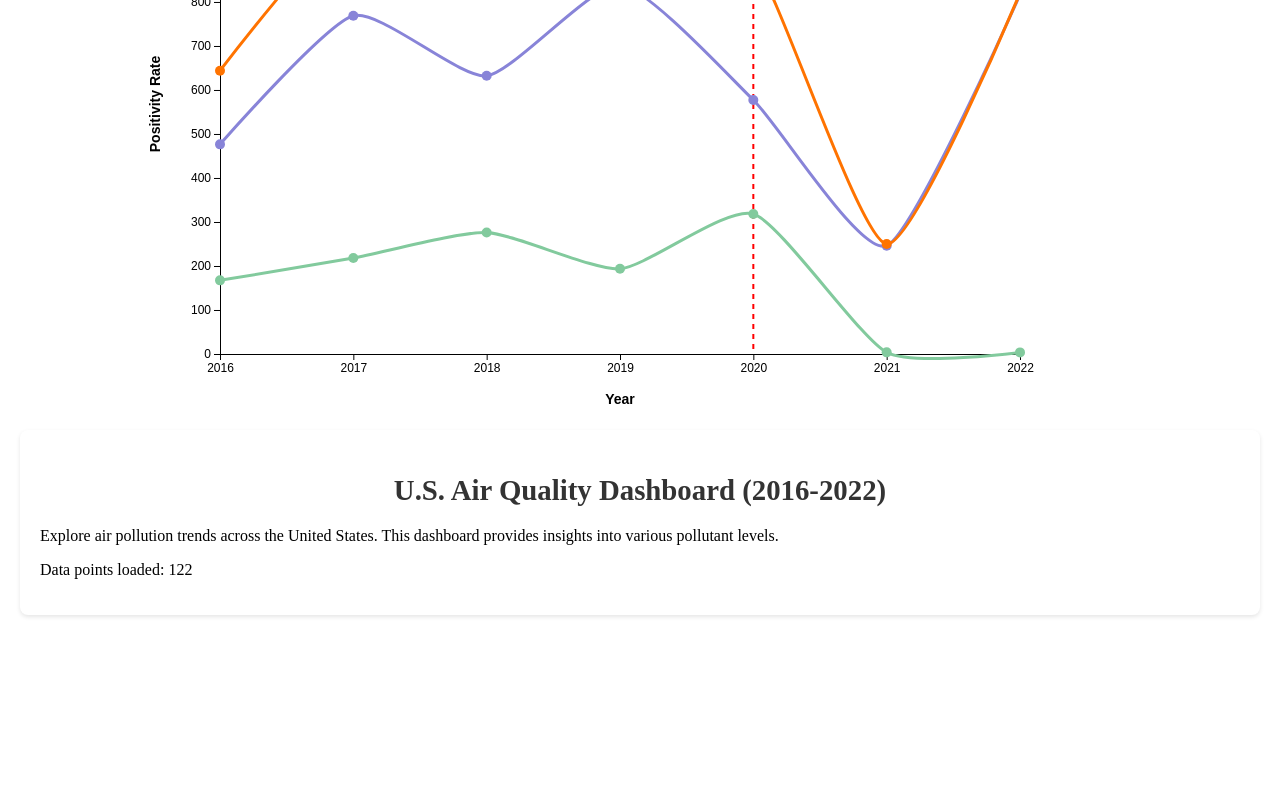
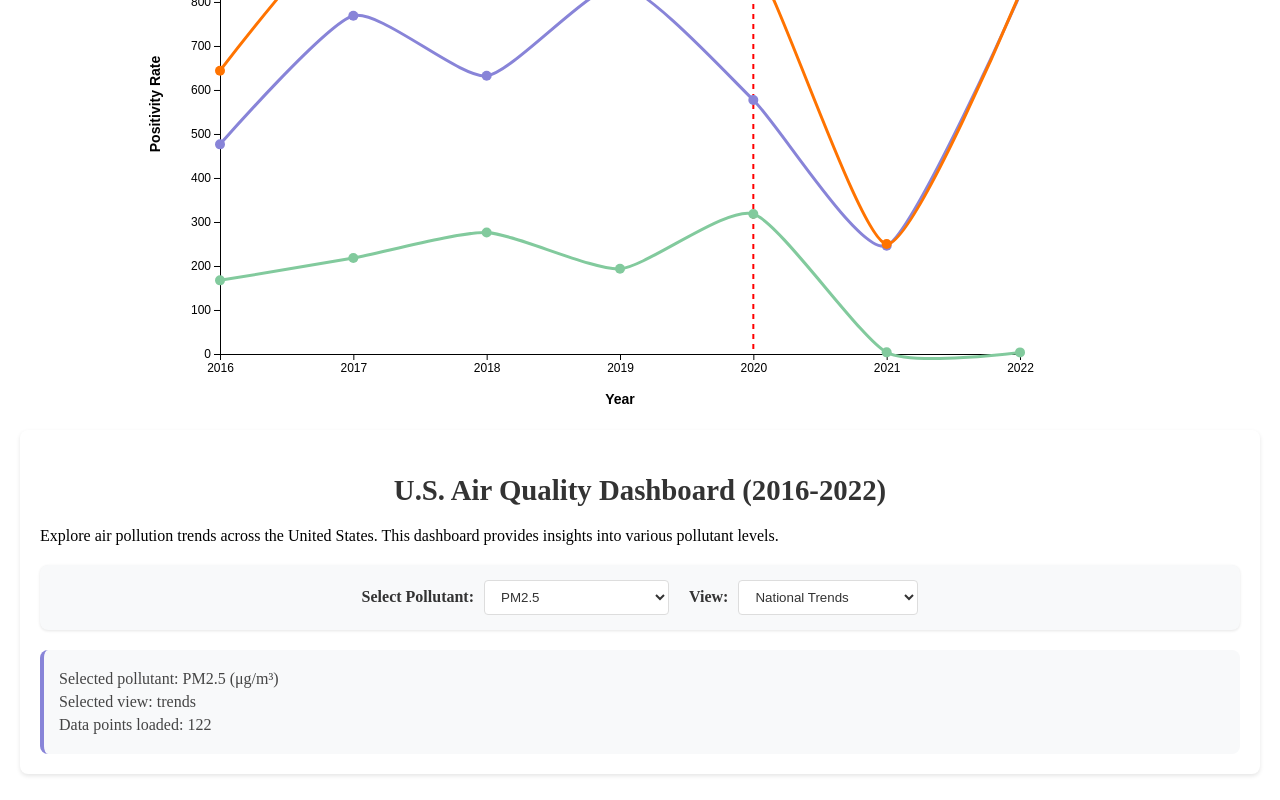
Before and after one commit to Anthony-Quispilaya/Data_Visualization, a React (Create React App) app: page / in a window 1280 px wide. Shown: the part 277-1077 px from the top of the page. Before the commit the page ends 918 px from the top, so only its background shows below. Built offline with nearby package versions, Linux system fonts and the light colour scheme; the HTML template or start-up script is replaced by a standard one.

Commit message:
Add dropdown controls for pollutant selection and view options in AirQualityDashboard

```diff
--- a/src/AirQuality/AirQualityDashboard.css
+++ b/src/AirQuality/AirQualityDashboard.css
@@ -22,3 +22,50 @@
   font-size: 1.2rem;
   color: #666;
 }
+
+/* Controls Container */
+.controls-container {
+  display: flex;
+  flex-wrap: wrap;
+  justify-content: center;
+  gap: 20px;
+  margin: 20px 0;
+  padding: 15px;
+  background-color: #f8f9fa;
+  border-radius: 8px;
+  box-shadow: 0 1px 3px rgba(0, 0, 0, 0.1);
+}
+
+.control-group {
+  display: flex;
+  align-items: center;
+}
+
+.control-group label {
+  margin-right: 10px;
+  font-weight: 600;
+  color: #333;
+}
+
+.control-group select {
+  padding: 8px 12px;
+  border: 1px solid #ddd;
+  border-radius: 4px;
+  background-color: white;
+  color: #333;
+  min-width: 180px;
+}
+
+/* Data Display */
+.data-display {
+  margin-top: 20px;
+  padding: 15px;
+  background-color: #f8f9fa;
+  border-radius: 8px;
+  border-left: 4px solid #8884d8;
+}
+
+.data-display p {
+  margin: 5px 0;
+  color: #444;
+}
--- a/src/AirQuality/AirQualityDashboard.jsx
+++ b/src/AirQuality/AirQualityDashboard.jsx
@@ -5,6 +5,26 @@ import './AirQualityDashboard.css';
 const AirQualityDashboard = () => {
   const [data, setData] = useState([]);
   const [loading, setLoading] = useState(true);
+  const [selectedPollutant, setSelectedPollutant] = useState('PM2.5');
+  const [selectedView, setSelectedView] = useState('trends');
+
+  const pollutantColors = {
+    'PM2.5': '#8884d8',
+    'O3': '#82ca9d',
+    'CO': '#ffc658',
+    'PM10': '#ff8042',
+    'SO2': '#0088FE',
+    'NO2': '#FF8042'
+  };
+
+  const pollutantUnits = {
+    'PM2.5': 'μg/m³',
+    'O3': 'ppm',
+    'CO': 'ppm',
+    'PM10': 'μg/m³',
+    'SO2': 'ppb',
+    'NO2': 'ppb'
+  };
 
   useEffect(() => {
     const fetchData = async () => {
@@ -42,7 +62,40 @@ const AirQualityDashboard = () => {
     <div className="dashboard-container">
       <h2 className="dashboard-title">U.S. Air Quality Dashboard (2016-2022)</h2>
       <p>Explore air pollution trends across the United States. This dashboard provides insights into various pollutant levels.</p>
-      <p>Data points loaded: {data.length}</p>
+
+      <div className="controls-container">
+        <div className="control-group">
+          <label>Select Pollutant:</label>
+          <select
+            value={selectedPollutant}
+            onChange={(e) => setSelectedPollutant(e.target.value)}
+          >
+            <option value="PM2.5">PM2.5</option>
+            <option value="O3">Ozone (O3)</option>
+            <option value="CO">Carbon Monoxide (CO)</option>
+            <option value="PM10">PM10</option>
+            <option value="SO2">Sulfur Dioxide (SO2)</option>
+            <option value="NO2">Nitrogen Dioxide (NO2)</option>
+          </select>
+        </div>
+
+        <div className="control-group">
+          <label>View:</label>
+          <select
+            value={selectedView}
+            onChange={(e) => setSelectedView(e.target.value)}
+          >
+            <option value="trends">National Trends</option>
+            <option value="states">State Comparison</option>
+          </select>
+        </div>
+      </div>
+
+      <div className="data-display">
+        <p>Selected pollutant: {selectedPollutant} ({pollutantUnits[selectedPollutant]})</p>
+        <p>Selected view: {selectedView}</p>
+        <p>Data points loaded: {data.length}</p>
+      </div>
     </div>
   );
 };
```
